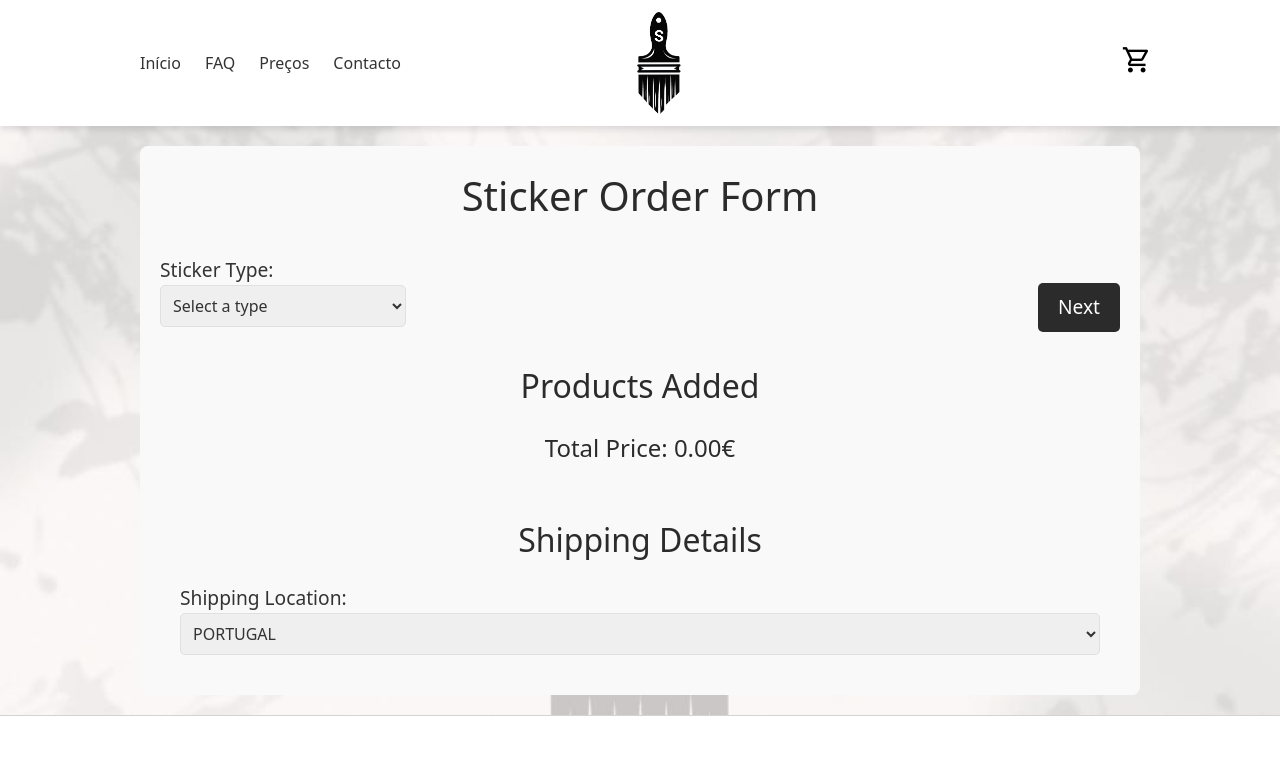
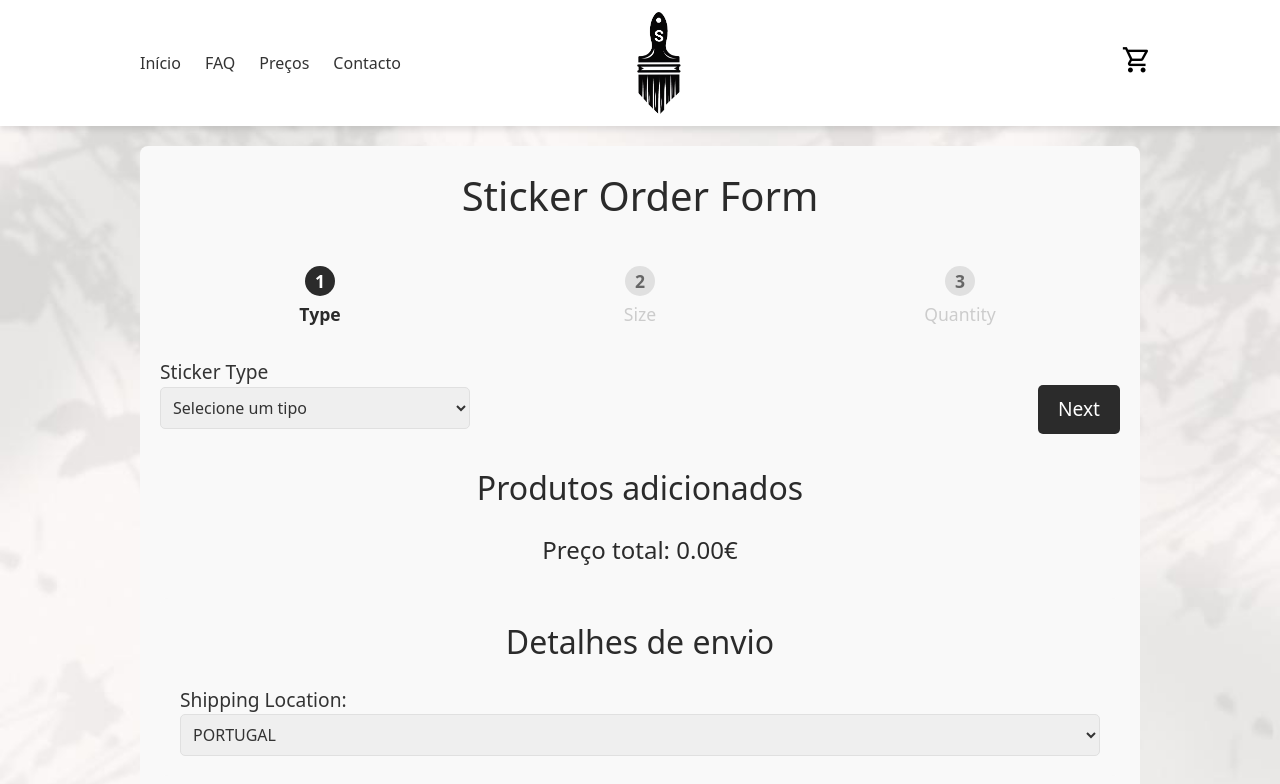
Before and after one commit to AurelioMiranda/surd, a Next.js app: page /payment in a window 1280 px wide. Shown: the top 784 px of the page. Built offline with nearby package versions, Linux system fonts and the light colour scheme.

Commit message:
Sticker order form version 2.
Many updates to the sticker order form, it is now completely functional as intended.

```diff
--- a/src/app/payment/Payment.module.css
+++ b/src/app/payment/Payment.module.css
@@ -23,10 +23,29 @@
     align-items: end;
 }
 
+.quantityAndTreatment {
+    margin-top: 10px;
+    display: flex;
+    flex-direction: column;
+}
+
+.btnAddProductContainer {
+    display: flex;
+    justify-content: space-around;
+    margin-top: 15px;
+}
+
 .label_001 {
+    margin-right: 15px;
     font-size: 1.2rem;
     color: #333;
     margin-bottom: 5px;
+}
+
+.label_001 span {
+    margin-bottom: 4px;
+    vertical-align: middle;
+    font-size: 1.2em;
 }
 
 .totalPrice_99 {
@@ -48,6 +67,10 @@
 
 .btnSubmit:hover {
     background-color: #333;
+}
+
+.navButtons182 {
+    display: flex;
 }
 
 .productsList_2024 {
@@ -136,6 +159,8 @@
 }
 
 .modalContent {
+    display: flex;
+    flex-direction: column;
     background-color: #fff;
     padding: 20px;
     border-radius: 8px;
@@ -221,3 +246,125 @@
     margin-bottom: 10px;
     text-align: center;
 }
+
+
+.progressBarContainer {
+    display: grid;
+    grid-template-columns: 1fr 1fr 1fr;
+    margin-bottom: 20px;
+}
+
+.stepItem {
+    display: flex;
+    flex-direction: column;
+    align-items: center;
+    flex-grow: 1;
+    text-align: center;
+    position: relative;
+    padding: 10px 0;
+    color: #ccc;
+    font-size: 1.1rem;
+    font-weight: 400;
+    transition: color 0.3s ease-in-out;
+}
+
+.stepItem::before {
+    content: '';
+    position: absolute;
+    top: 50%;
+    left: 50%;
+    width: 100%;
+    height: 2px;
+    background-color: #ccc;
+    z-index: -1;
+    transform: translateX(-50%);
+}
+
+.stepItem:first-child::before {
+    display: none;
+}
+
+.stepNumber {
+    display: inline-block;
+    width: 30px;
+    height: 30px;
+    line-height: 30px;
+    border-radius: 50%;
+    background-color: #e0e0e0;
+    color: #666;
+    font-weight: 600;
+    margin-bottom: 5px;
+}
+
+.activeStep {
+    color: #2b2b2b;
+    font-weight: 600;
+}
+
+.activeStep .stepNumber {
+    background-color: #2b2b2b;
+    color: #fff;
+}
+
+.stepItem:not(:last-child)::after {
+    content: '';
+    position: absolute;
+    top: 50%;
+    right: -50%;
+    width: 100%;
+    height: 2px;
+    background-color: #ccc;
+    z-index: -1;
+    transform: translateY(-50%);
+    transition: background-color 0.3s ease-in-out;
+}
+
+.activeStep:not(:last-child)::after {
+    background-color: #2b2b2b;
+}
+
+.overlay5168 {
+    position: fixed;
+    top: 0;
+    left: 0;
+    width: 100%;
+    height: 100%;
+    background-color: rgba(0, 0, 0, 0.7);
+    /* Dark transparent background */
+    display: flex;
+    justify-content: center;
+    align-items: center;
+    z-index: 1000;
+    /* Ensure it is on top of everything */
+}
+
+.imageContainer17552 {
+    position: relative;
+    background-color: white;
+    padding: 20px;
+    border-radius: 8px;
+}
+
+.closeButton884656 {
+    position: absolute;
+    top: 10px;
+    right: 10px;
+    font-size: 24px;
+    cursor: pointer;
+    color: black;
+    background-color: white;
+    border: none;
+    padding: 5px;
+    border-radius: 50%;
+    z-index: 1001;
+}
+
+.image1456 {
+    max-width: 100%;
+    max-height: 80vh;
+}
+
+.submitBtnContainer47862 {
+    display: flex;
+    justify-content: space-around;
+}
--- a/src/app/payment/page.js
+++ b/src/app/payment/page.js
@@ -33,6 +33,11 @@ const stickerPrices = {
     "90x90": [31.50, 27.00, 24.17, 20.50, 19.50, 14.00],
     "120x120": [41.50, 35.00, 30.17, 25.75, 21.50, 16.00],
   },
+  instaStickers: {
+    "15cm/20cm (Black/White Outside)": [7.00, 2.40, 1.50, 0.88, 0.66],
+    "15cm (Colour Outside/Inside)": [9.00, 3.78, 2.64],
+    "20cm (Colour Outside/Inside)": [10.50, 4.13, 2.99],
+  },
   temporary_tattoos: {
     "2,5X2,5": [6.40, 2.85, 1.65, 1.36, 1.04],
     "5X5": [7.40, 3.77, 2.48, 2.12, 1.73],
@@ -42,6 +47,46 @@ const stickerPrices = {
     "10X10": [9.95, 6.08, 4.60, 4.06, 3.48],
   }
 };
+
+const stickerQuantities = {
+  circular: {
+    "3X3 (vinyl)": [5, 10, 20, 30, 40, 50],
+    "5X5 (vinyl)": [5, 10, 20, 30, 40, 50],
+    "7X7 (paper, customized)": [5, 10, 20, 30, 40, 50],
+    "7X7 (vinyl, circular)": [5, 10, 20, 30, 40, 50],
+    "10X10 (paper, customized)": [5, 10, 20, 30, 40, 50],
+    "10X10 (vinyl, circular)": [5, 10, 20, 30, 40, 50],
+  },
+  square: {
+    "3X3 (vinyl)": [5, 10, 20, 30, 40, 50],
+    "5X5 (vinyl)": [5, 10, 20, 30, 40, 50],
+    "7X7 (vinyl)": [5, 10, 20, 30, 40, 50],
+    "10X10 (vinyl)": [5, 10, 20, 30, 40, 50],
+    "8,5X5,5 (vinyl)": [5, 10, 20, 30, 40, 50],
+    "11X9 (vinyl)": [5, 10, 20, 30, 40, 50],
+  },
+  glass: {
+    "20x20": [1, 2, 3, 4, 5, 10],
+    "40x40": [1, 2, 3, 4, 5, 10],
+    "60x60": [1, 2, 3, 4, 5, 10],
+    "90x90": [1, 2, 3, 4, 5, 10],
+    "120x120": [1, 2, 3, 4, 5, 10],
+  },
+  instaStickers: {
+    "15cm/20cm (Black/White Outside)": [1, 5, 10, 25, 50],
+    "15cm (Colour Outside/Inside)": [1, 5, 10],
+    "20cm (Colour Outside/Inside)": [1, 5, 10],
+  },
+  temporary_tattoos: {
+    "2,5X2,5": [1, 5, 15, 25, 50],
+    "5X5": [1, 5, 15, 25, 50],
+    "7,5X7,5": [1, 5, 15, 25, 50],
+    "10X5": [1, 5, 15, 25, 50],
+    "13X6,5": [1, 5, 15, 25, 50],
+    "10X10": [1, 5, 15, 25, 50],
+  }
+};
+
 
 const imageTreatmentPrices = [1.50, 3.00, 4.00, 5.00, 5.50, 6.00];
 
@@ -57,28 +102,25 @@ export default function Payment() {
   const [userEmail, setUserEmail] = useState("");
   const [instagram, setInstagram] = useState("");
   const [products, setProducts] = useState([]); // Stores the products added by the user
+  const [showImage, setShowImage] = useState(false);
+
+  const handleIconClick = () => {
+    setShowImage(true);
+  };
+
+  const handleCloseClick = () => {
+    setShowImage(false);
+  };
 
   const calculatePrice = () => {
-    let index;
-    if (quantity >= 5 && quantity < 10) {
-      index = 0;
-    } else if (quantity >= 10 && quantity < 50) {
-      index = 1;
-    } else if (quantity >= 50 && quantity < 100) {
-      index = 2;
-    } else if (quantity >= 100 && quantity < 200) {
-      index = 3;
-    } else if (quantity >= 200 && quantity < 500) {
-      index = 4;
-    } else if (quantity >= 500) {
-      index = 5;
-    }
-
+    const index = stickerQuantities[stickerType][size].indexOf(quantity);
+    if (index === -1) return 0; // Handle case where quantity is invalid
     const basePrice = stickerPrices[stickerType][size][index];
     const shippingCost = shippingCosts[location];
     const treatmentCost = imageTreatment ? imageTreatmentPrices[index] : 0;
     return basePrice * quantity + shippingCost + treatmentCost;
   };
+
 
   const handleNext = () => {
     setStep((prevStep) => prevStep + 1); // Move to the next step
@@ -130,7 +172,7 @@ export default function Payment() {
     });
 
     const result = await response.json();
-    alert(`{result.message}`);
+    alert(result.message);
 
     // Reset all states after submission
     resetForm();
@@ -150,16 +192,30 @@ export default function Payment() {
     <div className={styles.containerPayment123}>
       <h1 className={styles.titleXYZ}>Sticker Order Form</h1>
 
+      <div className={styles.progressBarContainer}>
+        <div className={`${styles.stepItem} ${step >= 0 ? styles.activeStep : ""}`}>
+          <span className={styles.stepNumber}>1</span> Type
+        </div>
+        <div className={`${styles.stepItem} ${step >= 1 ? styles.activeStep : ""}`}>
+          <span className={styles.stepNumber}>2</span> Size
+        </div>
+        <div className={`${styles.stepItem} ${step >= 2 ? styles.activeStep : ""}`}>
+          <span className={styles.stepNumber}>3</span> Quantity
+        </div>
+      </div>
+
       {step === 0 && (
         <div className={styles.sectionABCD}>
           {/* Sticker Type Selection */}
           <label className={styles.label_001}>
-            Sticker Type:
+            Sticker Type
             <select className={styles.select} value={stickerType} onChange={(e) => setStickerType(e.target.value)}>
-              <option value="">Select a type</option>
+              <option value="">Selecione um tipo</option>
               <option value="circular">Circular</option>
-              <option value="square">Square</option>
-              {/* More options */}
+              <option value="square">Quadrado</option>
+              <option value="glass">Para vidro</option>
+              <option value="instaStickers">@ do Instagram</option>
+              <option value="temporary_tattoos">Tatuagem temporária</option>
             </select>
           </label>
           <div>
@@ -172,39 +228,65 @@ export default function Payment() {
         <div className={styles.sectionABCD}>
           {/* Size Selection */}
           <label className={styles.label_001}>
-            Size:
+            Size <span class="material-symbols-outlined" onClick={handleIconClick}>info</span>
             <select className={styles.select} value={size} onChange={(e) => setSize(e.target.value)}>
-              <option value="">Select a size</option>
+              <option value="">Selecione um tamanho</option>
               {stickerType && Object.keys(stickerPrices[stickerType]).map((sizeOption) => (
                 <option key={sizeOption} value={sizeOption}>{sizeOption}</option>
               ))}
             </select>
           </label>
-          <div>
+          <div className={styles.navButtons182}>
             <button className={styles.btnSubmit} onClick={handlePrevious}>Back</button>
-            <button style={{ marginLeft: '20px' }} className={styles.btnSubmit} onClick={handleNext} disabled={!size}>Next</button>
+            <button style={{ marginLeft: '10px' }} className={styles.btnSubmit} onClick={handleNext} disabled={!size}>Next</button>
+          </div>
+        </div>
+      )}
+
+      {showImage && (
+        <div className={styles.overlay5168}>
+          <div className={styles.imageContainer17552}>
+            <span className={styles.closeButton884656} onClick={handleCloseClick}>X</span>
+            <img src="Tamanho-a-encomendar.png" alt="Size to order info" className={styles.image1456} />
           </div>
         </div>
       )}
 
       {step === 2 && (
-        <div className={styles.sectionABCD}>
+        <div className={styles.quantityAndTreatment}>
           {/* Quantity and Image Treatment */}
+          <div>
             <label className={styles.label_001}>
-            Quantity:
-            <input className={styles.input} type="number" value={quantity} onChange={(e) => setQuantity(parseInt(e.target.value, 10) || 0)} />
+              Quantidade <span class="material-symbols-outlined" title="Se precisar de uma quantidade não listada, envie-nos mensagem diretamente no instagram!">info</span>
+              <select className={styles.select} value={quantity} onChange={(e) => setQuantity(parseInt(e.target.value, 10))}>
+                <option value="">Selecione a quantidade</option>
+                {stickerQuantities && size && stickerQuantities[stickerType][size]?.map((qty) => (
+                  <option key={qty} value={qty}>{qty}</option>
+                ))}
+              </select>
             </label>
-          <label className={styles.label_001}>
-            Image Treatment:
-            <input type="checkbox" checked={imageTreatment} onChange={(e) => setImageTreatment(e.target.checked)} />
+            <div style={{ marginTop: '5px', width: 'fit-content', display: 'flex', alignItems: 'center' }}>
+              <label className={styles.label_001} htmlFor="imageTreatmentCheckbox">
+                Tratamento de imagem:
               </label>
+              <input
+                type="checkbox"
+                id="imageTreatmentCheckbox"
+                checked={imageTreatment}
+                onChange={(e) => setImageTreatment(e.target.checked)}
+                style={{ marginLeft: '4px', width: '15px', height: '15px' }}
+              />
+            </div>
+          </div>
+          <div className={styles.btnAddProductContainer}>
             <button className={styles.btnSubmit} onClick={handlePrevious}>Back</button>
-          <button style={{ marginLeft: '20px' }} className={styles.btnSubmit} onClick={handleAddProduct}>Add Product</button>
+            <button style={{ marginLeft: '20px' }} className={styles.btnSubmit} onClick={handleAddProduct}>Adicionar produto</button>
+          </div>
         </div>
       )}
 
       <div className={styles.productsList_2024}>
-        <h2 className={styles.productsTitle_abc}>Products Added</h2>
+        <h2 className={styles.productsTitle_abc}>Produtos adicionados</h2>
         {products.map((product, index) => (
           <div key={index} className={styles.itemProduct_1}>
             <span>{`${product.quantity}x ${product.stickerType} (${product.size}) - Price: ${product.price.toFixed(2)}`}</span>
@@ -214,12 +296,12 @@ export default function Payment() {
       </div>
 
       <div className={styles.totalContainer}>
-        <h2 className={styles.totalPrice_99}>Total Price: {products.reduce((acc, product) => acc + product.price, 0).toFixed(2)}€</h2>
+        <h2 className={styles.totalPrice_99}>Preço total: {products.reduce((acc, product) => acc + product.price, 0).toFixed(2)}€</h2>
       </div>
 
       {/* Shipping Location */}
       <div className={styles.shippingContainer}>
-        <h2 className={styles.shippingTitle}>Shipping Details</h2>
+        <h2 className={styles.shippingTitle}>Detalhes de envio</h2>
         <label className={styles.label_001}>
           Shipping Location:
           <select className={styles.select} value={location} onChange={(e) => setLocation(e.target.value)}>
@@ -233,7 +315,7 @@ export default function Payment() {
       {/* Submit the order */}
       {products.length > 0 && (
         <div className={styles.btnSubmitContainer5845}>
-          <button className={styles.btnSubmit} onClick={handleSubmit}>Submit Order</button>
+          <button className={styles.btnSubmit} onClick={handleSubmit}>Submeter pedido</button>
         </div>
       )}
 
@@ -241,43 +323,48 @@ export default function Payment() {
       {showModal && (
         <div className={styles.modalOverlay}>
           <div className={styles.modalContent}>
-            <h2>Please Enter Your Details</h2>
+            <h2 style={{ fontSize: '1.2rem', color: '#333'}}>Por favor insira o email que deseja associar à compra</h2>
+            {/*<p>Estes dados são necessários para que possamos processar a sua encomenda da forma mais segura e cómoda
+              possível e para que receba todos os detalhes via email.</p>
+            <p>Caso deseje fazer o pedido diretamente connosco envie mensagem para o nosso
+              instagram <a href="https://www.instagram.com/surd.pt/" target="_blank" rel="noopener noreferrer">@surd.pt</a></p>*/}
 
-            <label className={styles.label_001}>
-              Email (Required):
+            <label className={styles.label_001} style={{ marginBottom: '5px' }}>
+              Email (Obrigatório):
               <input
                 className={styles.input}
                 type="email"
                 value={userEmail}
                 onChange={(e) => setUserEmail(e.target.value)}
+                style={{ border: '1px solid black', borderRadius: '2px' }}
                 required
               />
             </label>
 
-            <label className={styles.label_001}>
-              Instagram Handle (Optional):
+            <label className={styles.label_001} style={{ marginBottom: '15px' }}>
+              @ do Instagram (Opcional):
               <input
                 className={styles.input}
                 type="text"
                 value={instagram}
                 onChange={(e) => setInstagram(e.target.value)}
+                style={{ border: '1px solid black', borderRadius: '2px' }}
               />
             </label>
 
-            {/* Any other info you need to collect */}
-            {/* Add more fields as necessary */}
-
+            <div styles={styles.submitBtnContainer47862}>
               <button
                 className={styles.btnSubmit}
                 onClick={handleFinalSubmit}
-              disabled={!userEmail}  // Disable if email is not provided
+                disabled={!userEmail}
               >
-              Submit Order
+                Submeter pedido
               </button>
 
               <button className={styles.btnClose} onClick={() => setShowModal(false)}>
-              Cancel
+                Cancelar
               </button>
+            </div>
           </div>
         </div>
       )}
```
Also changed, not shown: src/app/api/apiroute/route.js (+15 -11 lines), public/Tamanho-a-encomendar.png (added), public/tipos-de-corte.png (added). Lines whose indentation alone changed are shown as unchanged.
